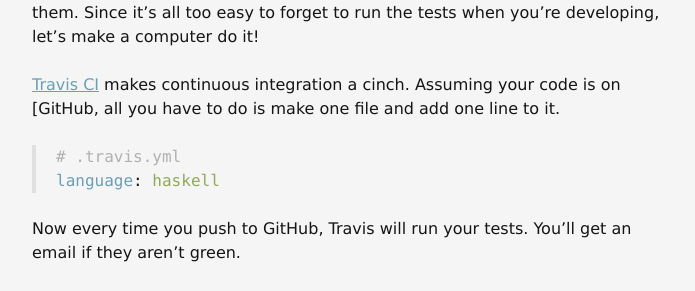
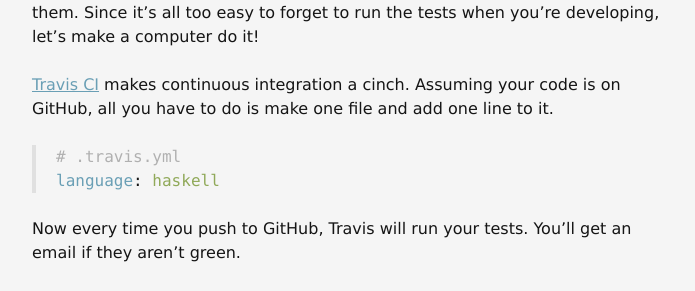
Before and after one commit to tfausak/tfausak.github.io, a Jekyll site: the page built from _posts/2014-03-04-haskeleton-a-haskell-project-skeleton.md, in a window 1280 px wide and 900 px high, scrolled down 14646 px. Shown: the part 185-476 px from the top of the window, without its empty margins (288-983 px from the left). Built offline with Jekyll 4.4.1, drawn with Linux system fonts in a browser that asks for light colours; comment, search, counter and statistics services are not loaded.

Commit message:
Remove extraneous bracket

```diff
--- a/_posts/2014-03-04-haskeleton-a-haskell-project-skeleton.md
+++ b/_posts/2014-03-04-haskeleton-a-haskell-project-skeleton.md
@@ -685,7 +685,7 @@ them. Since it's all too easy to forget to run the tests when you're
 developing, let's make a computer do it!
 
 [Travis CI][31] makes continuous integration a cinch. Assuming your code is on
-[GitHub, all you have to do is make one file and add one line to it.
+GitHub, all you have to do is make one file and add one line to it.
 
 {% highlight yaml %}
 # .travis.yml
```
